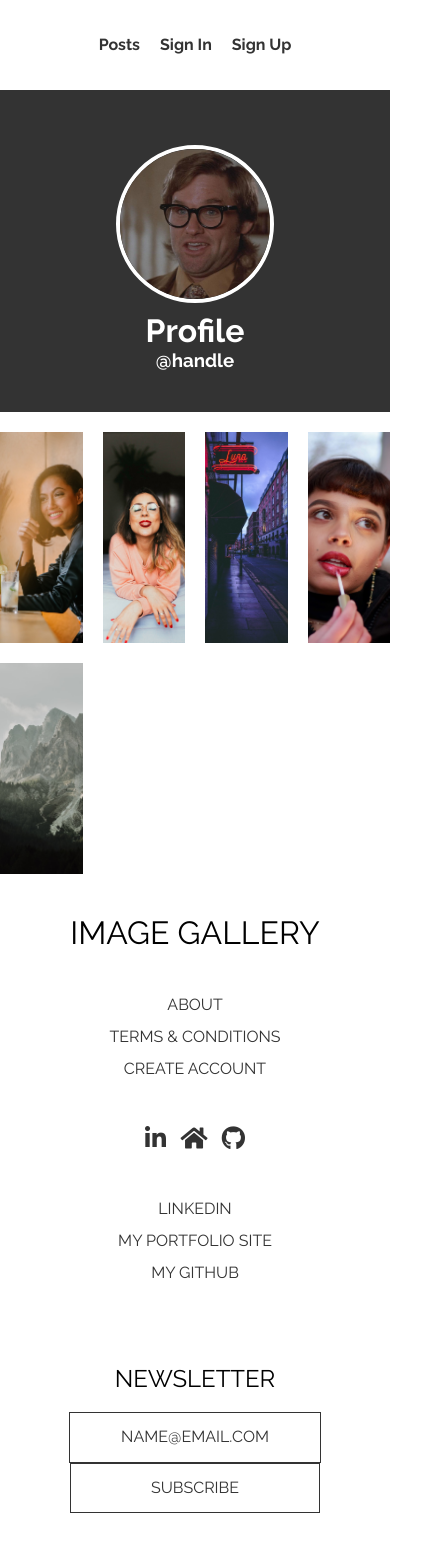
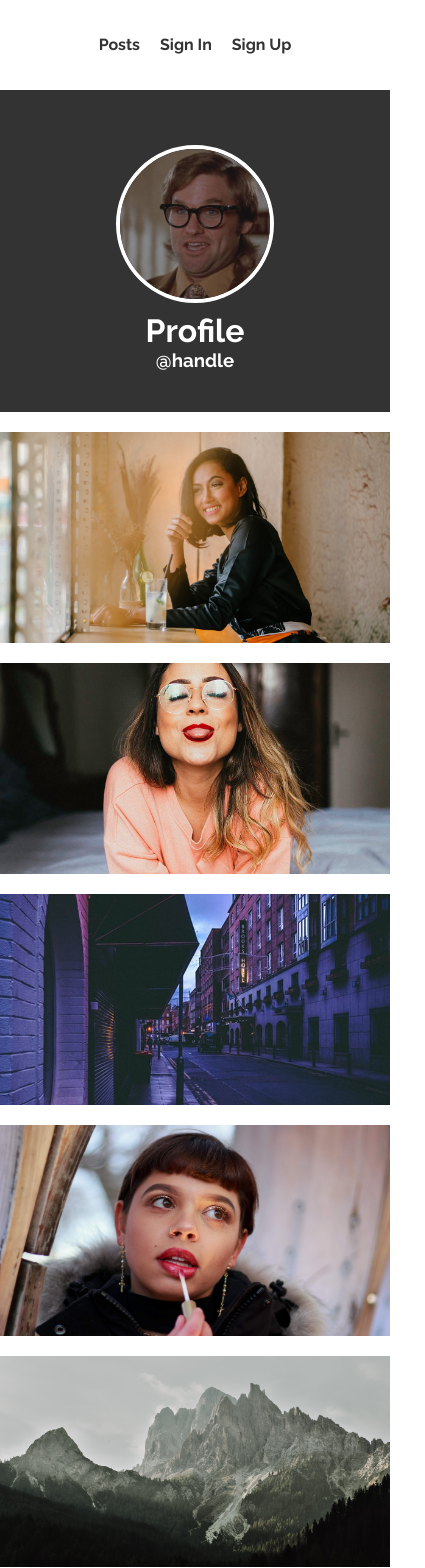
Before and after one commit to Devman0451/image-gallery, a React app: page /profile/JackBurton in a window 390 px wide. Shown: the top 1568 px of the page, 425 px wide, since content can reach past the window. Built offline with nearby package versions, Linux system fonts and the light colour scheme; no server answers.

Commit message:
added profile gallery

```diff
--- a/src/components/Profile/Profile.module.css
+++ b/src/components/Profile/Profile.module.css
@@ -28,3 +28,9 @@
     grid-gap: 20px;
     margin-top: 20px;
 }
+
+@media (max-width: 550px) {
+    .ProfileGallery {
+        grid-template-columns: 1fr;
+    }
+}
--- a/src/containers/ImageGallery/SingleImage/SingleImage.js
+++ b/src/containers/ImageGallery/SingleImage/SingleImage.js
@@ -26,7 +26,7 @@ class SingleImage extends Component {
     render() {
         // Get comments from the image data as an array
         const commentsArr = [];
-        if (this.props.imgData.hasOwnProperty('comments')) {
+        if (this.props.imgData && this.props.imgData.hasOwnProperty('comments')) {
             const newComments = this.props.imgData.comments;
             for (let comment of Object.keys(newComments)) {
                 commentsArr.push(newComments[comment]);
```
